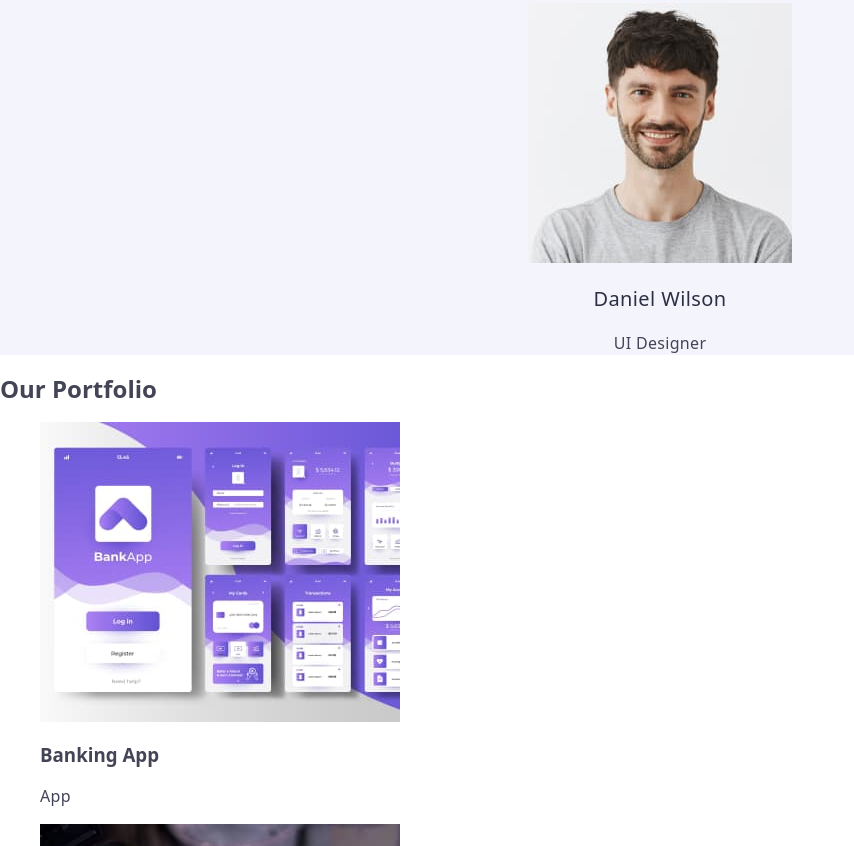
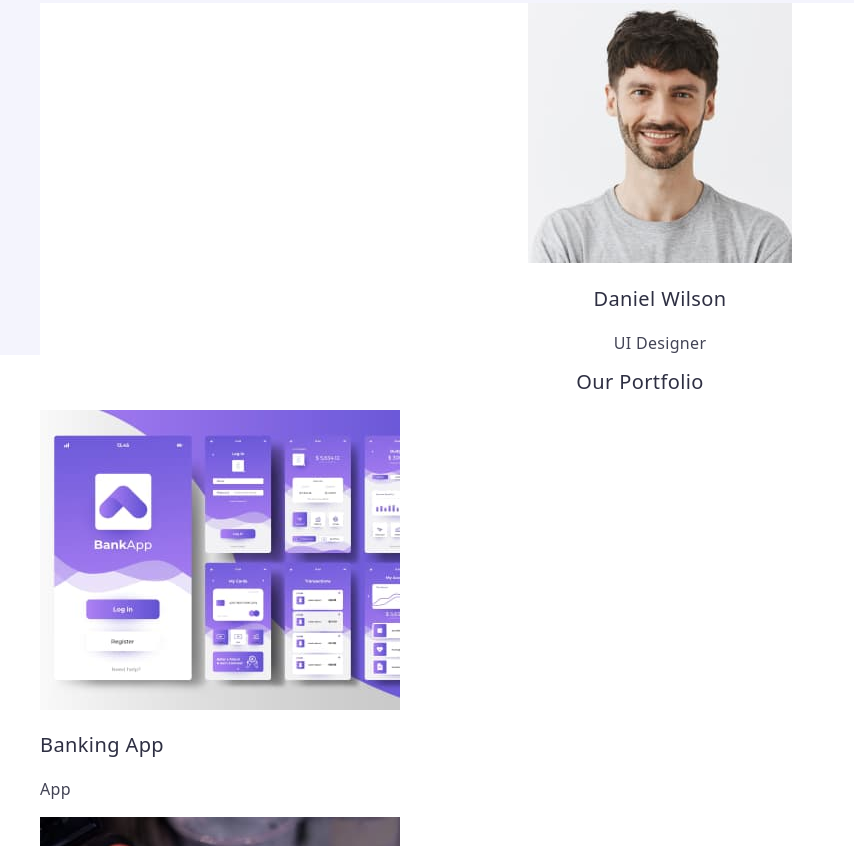
Before and after one commit to vitalii-22/goit-markup-hw-02, a plain HTML site: page index.html in a window 1280 px wide. Shown: the part 1954-2800 px from the top of the page, without its empty margins (0-854 px from the left). Drawn offline with nearby package versions, Linux system fonts and the light colour scheme.

```diff
--- a/css/styles.css
+++ b/css/styles.css
@@ -109,7 +109,7 @@ a {
 }
 
 .our-team-list {
-  ackground-color: #ffffff;
+  background-color: #ffffff;
   text-align: center;
 }
 
@@ -128,7 +128,7 @@ a {
   letter-spacing: 0.02em;
 }
 
-.portfolio-title h2 {
+.portfolio-title {
   color: #2e2f42;
   text-align: center;
   font-size: 20px;
@@ -138,7 +138,7 @@ a {
   text-transform: capitalize;
 }
 
-.portfolio-title-list h3 {
+.portfolio-title-list {
   color: #2e2f42;
   font-size: 20px;
   font-weight: 500;
```
